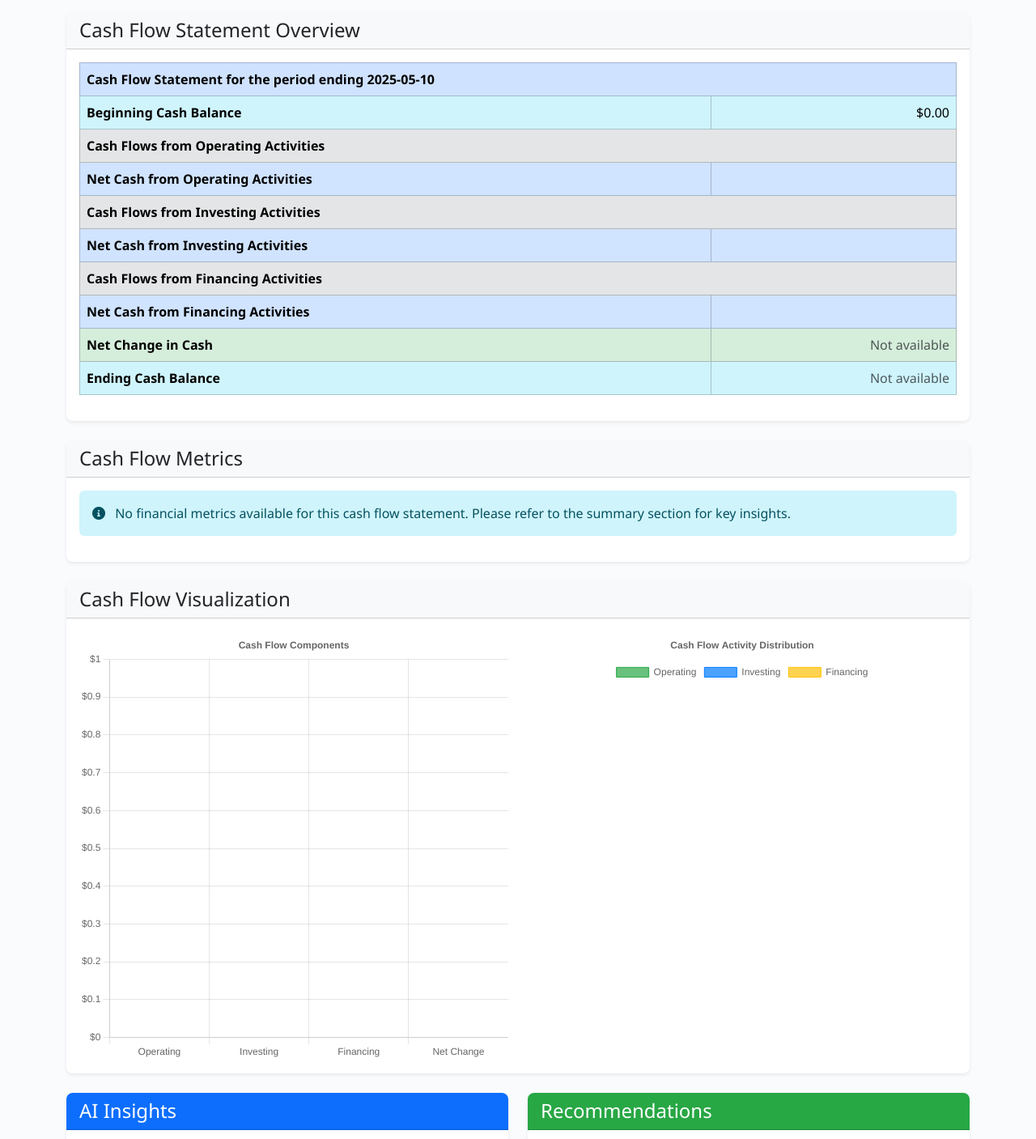
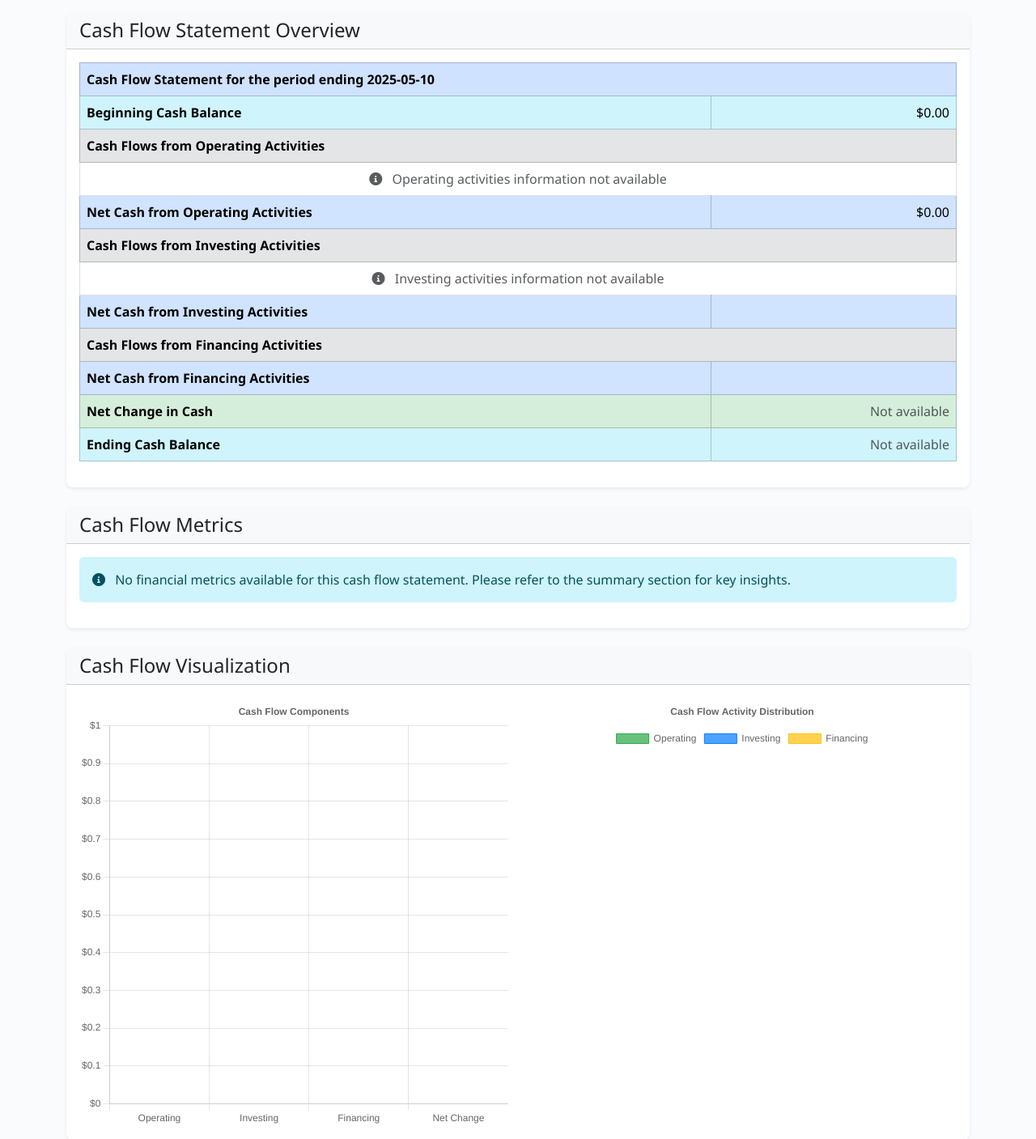
Before and after one commit to Pranathi-kandala/Fintelligence-dashboard-Jatayu-virtusa-, a Flask app: page /generate-report/cash_flow in a window 1280 px wide. Shown: the part 364-1771 px from the top of the page at 81% size. Run offline with Flask 3, Linux system fonts and the light colour scheme; a user stored in the database is signed in; tables that the repository leaves empty hold one stand-in row (values such as "Sample post").

Commit message:
Improve display of cash flow data and handle missing information gracefully
Adds conditional checks for data existence and iterable types in cash_flow.html to enhance data rendering and error handling.

Replit-Commit-Author: Agent
Replit-Commit-Session-Id: fa5a6b68-5ce9-4aeb-923c-e7ee2f5f24d8
Replit-Commit-Screenshot-Url: https://storage.googleapis.com/screenshot-production-us-central1/e1dc70ba-2079-4c30-b6e9-31a241c41529/f4420491-ab1d-4b9a-bf45-dffbce6ec31c.jpg

```diff
--- a/templates/cash_flow.html
+++ b/templates/cash_flow.html
@@ -109,6 +109,7 @@
                                 <th colspan="2">Cash Flows from Operating Activities</th>
                             </tr>
 
+                            {% if data.cash_flow_statement is defined and data.cash_flow_statement.operating_activities is defined %}
                                 {% if data.cash_flow_statement.operating_activities is mapping %}
                                     {% for key, value in data.cash_flow_statement.operating_activities.items() %}
                                     <tr>
@@ -132,15 +133,25 @@
                                         {% endif %}
                                     {% endfor %}
                                 {% endif %}
+                            {% else %}
+                                <tr>
+                                    <td colspan="2" class="text-center text-muted">
+                                        <i class="fas fa-info-circle me-2"></i>
+                                        Operating activities information not available
+                                    </td>
+                                </tr>
+                            {% endif %}
 
                             <!-- Net Cash from Operating Activities -->
                             <tr class="table-primary">
                                 <th>Net Cash from Operating Activities</th>
                                 <td class="text-end">
-                                    {% if data.cash_flow_statement.net_cash_from_operating is defined %}
+                                    {% if data.cash_flow_statement is defined and data.cash_flow_statement.net_cash_from_operating is defined %}
                                         ${{ "{:,.2f}".format(data.cash_flow_statement.net_cash_from_operating|float) }}
-                                    {% elif data.cash_flow_statement.net_operating_cash_flow is defined %}
+                                    {% elif data.cash_flow_statement is defined and data.cash_flow_statement.net_operating_cash_flow is defined %}
                                         ${{ "{:,.2f}".format(data.cash_flow_statement.net_operating_cash_flow|float) }}
+                                    {% else %}
+                                        $0.00
                                     {% endif %}
                                 </td>
                             </tr>
@@ -150,6 +161,7 @@
                                 <th colspan="2">Cash Flows from Investing Activities</th>
                             </tr>
 
+                            {% if data.cash_flow_statement is defined and data.cash_flow_statement.investing_activities is defined %}
                                 {% if data.cash_flow_statement.investing_activities is mapping %}
                                     {% for key, value in data.cash_flow_statement.investing_activities.items() %}
                                     <tr>
@@ -172,6 +184,14 @@
                                             </tr>
                                         {% endif %}
                                     {% endfor %}
+                                {% endif %}
+                            {% else %}
+                                <tr>
+                                    <td colspan="2" class="text-center text-muted">
+                                        <i class="fas fa-info-circle me-2"></i>
+                                        Investing activities information not available
+                                    </td>
+                                </tr>
                             {% endif %}
 
                             <!-- Net Cash from Investing Activities -->
```
Lines whose indentation alone changed are shown as unchanged.
